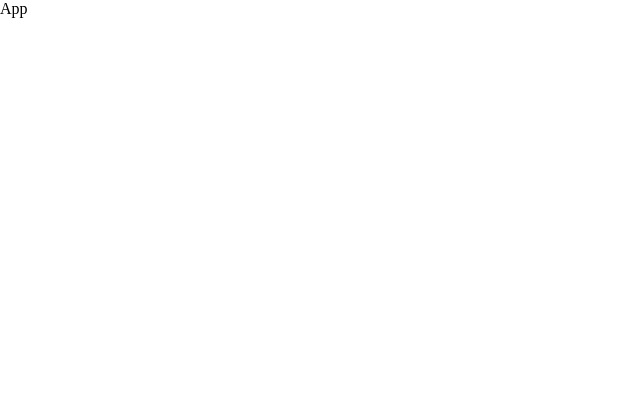
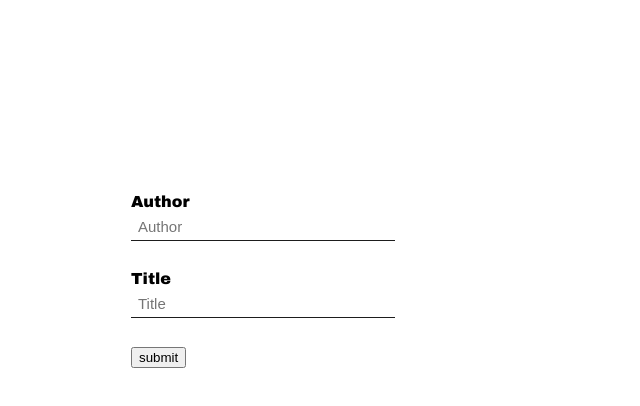
Before and after one commit to RASEM0N/test-library_react.frontend, a React (Create React App) app: page / in a window 1280 px wide. Shown: the top 406 px of the page, without its empty margins (0-640 px from the left). Built offline with nearby package versions, Linux system fonts and the light colour scheme.

Commit message:
тест для хука useForm

```diff
--- a/src/App.tsx
+++ b/src/App.tsx
@@ -1,7 +1,44 @@
-import React from "react";
+import React, { useState } from 'react'
+import TextField from './components/Field/TextField'
+import { useForm } from './hooks'
+
+interface FormDataType {
+    title: string
+    author: string
+}
 
 const App = () => {
-  return <div>App</div>;
-};
+    const { error, handleChange, handleSubmit, values } = useForm<FormDataType>({
+        initialValues: {
+            author: '',
+            title: '',
+        },
+        onSubmit: (values) => {
+            alert(JSON.stringify(values))
+        },
+    })
 
-export default App;
+    return (
+        <div className="wrapper">
+            <form onSubmit={handleSubmit}>
+                <TextField
+                    name="author"
+                    label="Author"
+                    value={values.author}
+                    onChange={handleChange}
+                    error={error.author}
+                />
+                <TextField
+                    name="title"
+                    label="Title"
+                    value={values.title}
+                    onChange={handleChange}
+                    error={error.title}
+                />
+                <button type="submit">submit</button>
+            </form>
+        </div>
+    )
+}
+
+export default App
```
